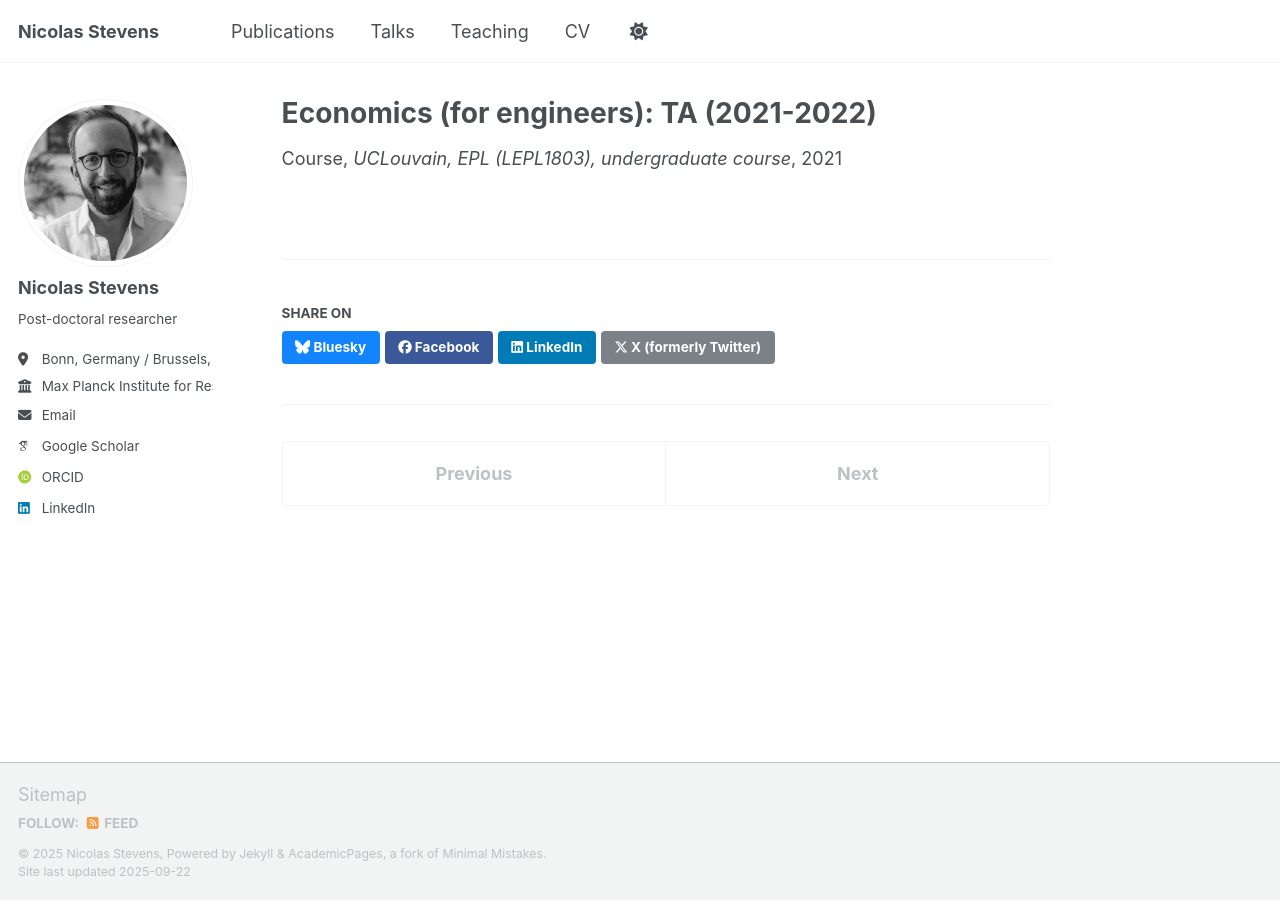
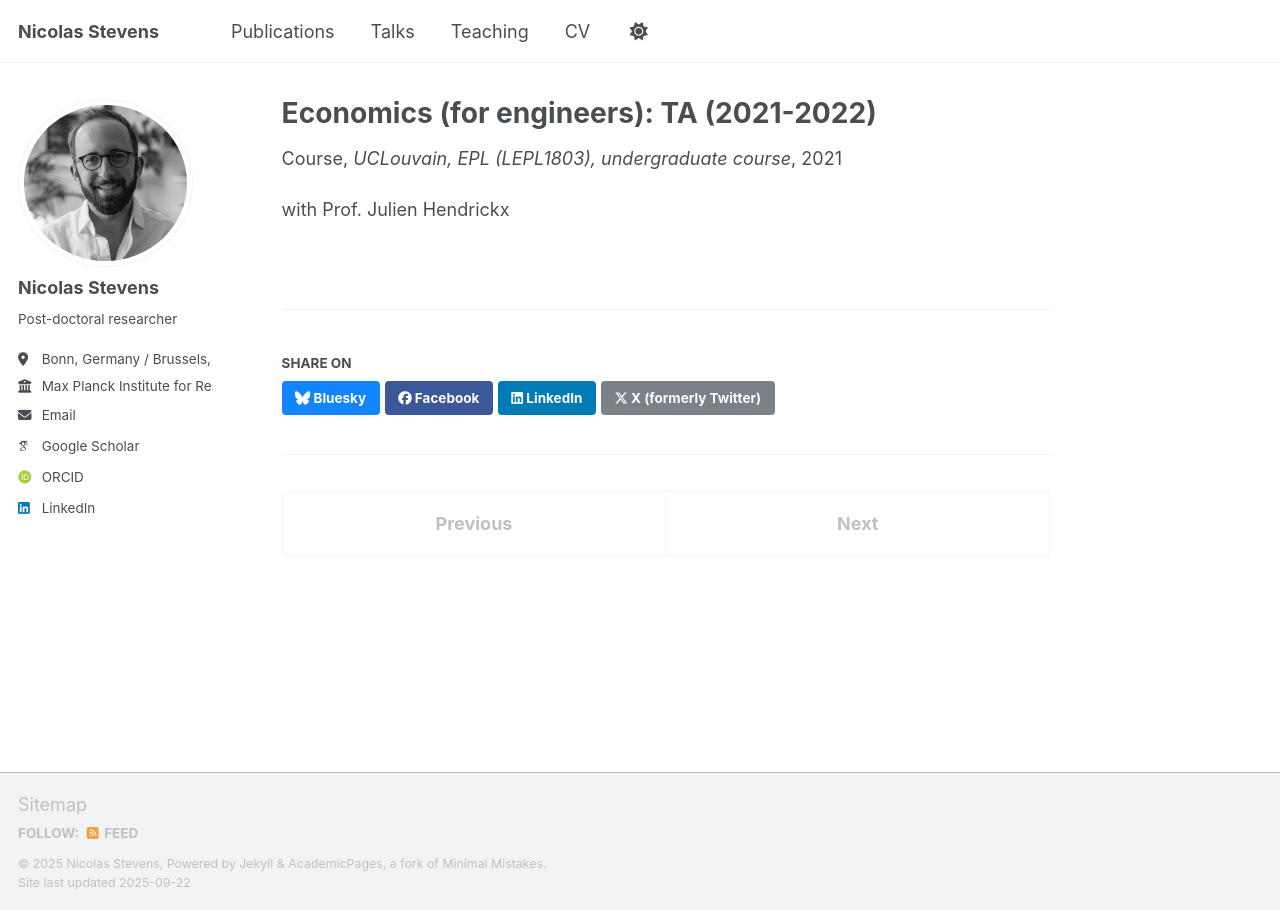
Before and after one commit to NicolasStevens/NicolasStevens.github.io, a Jekyll site: the page built from _teaching/UCLouvainEco.md, in a window 1280 px wide. Built offline with Jekyll 4.4.1, drawn with Linux system fonts in a browser that asks for light colours; some web fonts are replaced; a script that is not in the unit is left out.

Commit message:
Update UCLouvainEco.md

```diff
--- a/_teaching/UCLouvainEco.md
+++ b/_teaching/UCLouvainEco.md
@@ -7,3 +7,4 @@ venue: "UCLouvain, EPL (LEPL1803), undergraduate course"
 date: 2021-01-01
 location: "Louvain-la-Neuve, Belgium"
 ---
+with Prof. Julien Hendrickx
```
